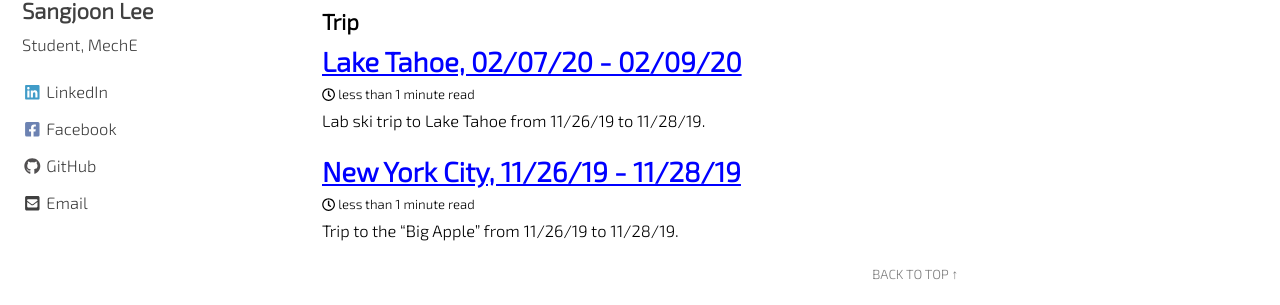
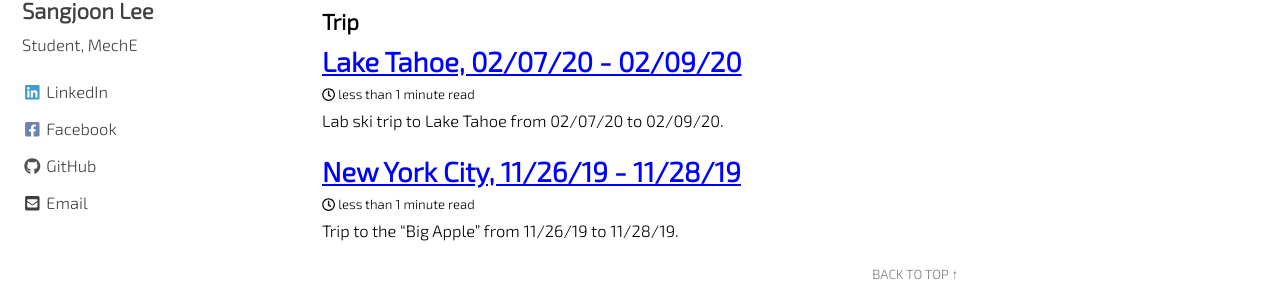
Before and after one commit to jun9303/jun9303.github.io, a Jekyll site: the page built from _pages/categories.md, in a window 1280 px wide and 900 px high. Shown: the part 234-539 px from the top of the window. Built offline with Jekyll 4.4.1, drawn with Linux system fonts in a browser that asks for light colours; cached includes are drawn as plain includes; nearby versions of some CDN libraries.

Commit message:
Signed-off-by: Joon <jun9303@gmail.com>

```diff
--- a/_posts/2020-02-07-lake-tahoe.md
+++ b/_posts/2020-02-07-lake-tahoe.md
@@ -31,7 +31,7 @@ gallery:
     title: "Lake Tahoe Viewed at Diamond Peak 2"
 ---
 
-Lab ski trip to Lake Tahoe from 11/26/19 to 11/28/19.
+Lab ski trip to Lake Tahoe from 02/07/20 to 02/09/20.
 
 Lake Tahoe in early February was still cold and the mountain covered with snow around the lake were crowded with skiers and snowboarders. It was amazing that I could enjoy skiing with breathtaking, spectacular panoramic views of the lake and sky.
 
```
